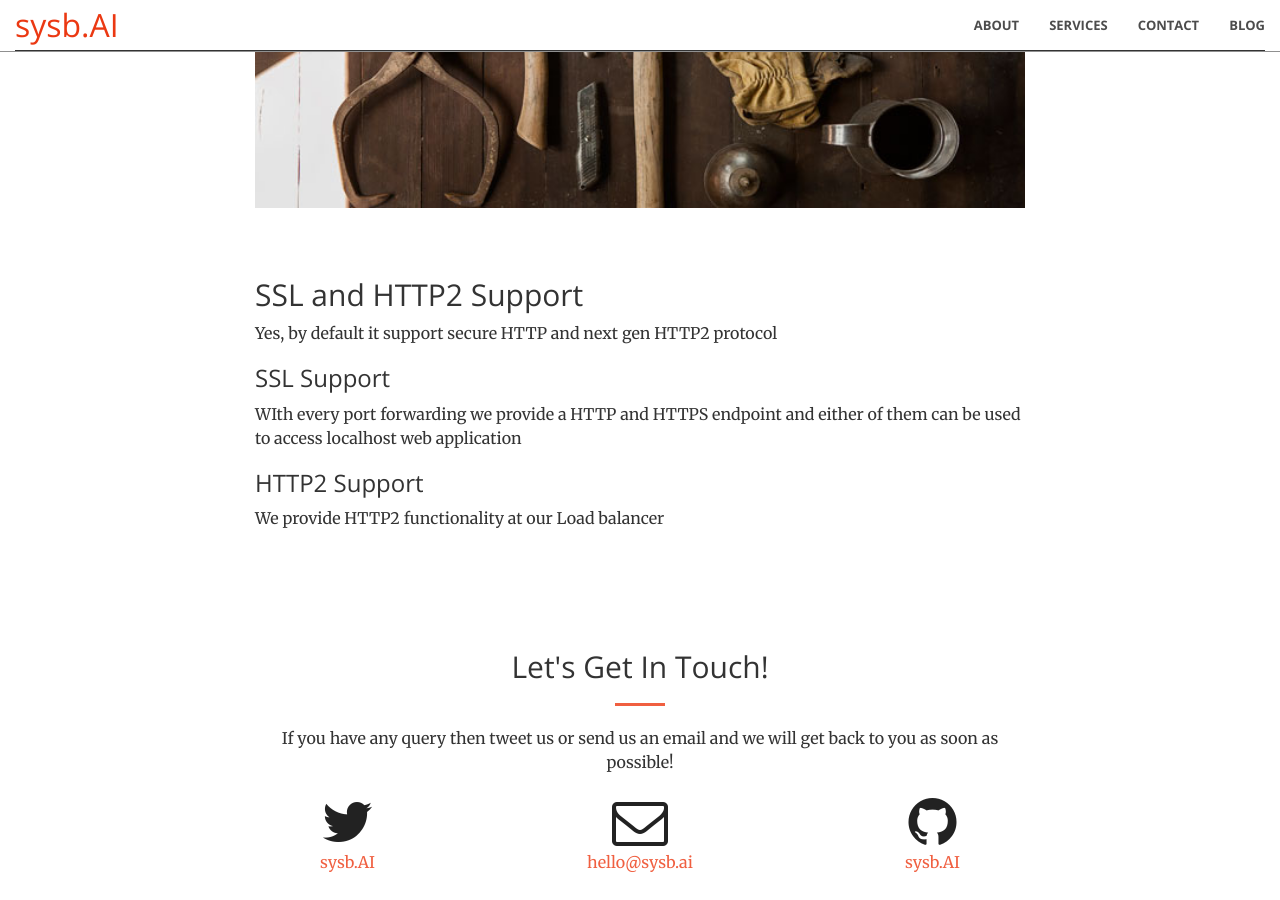
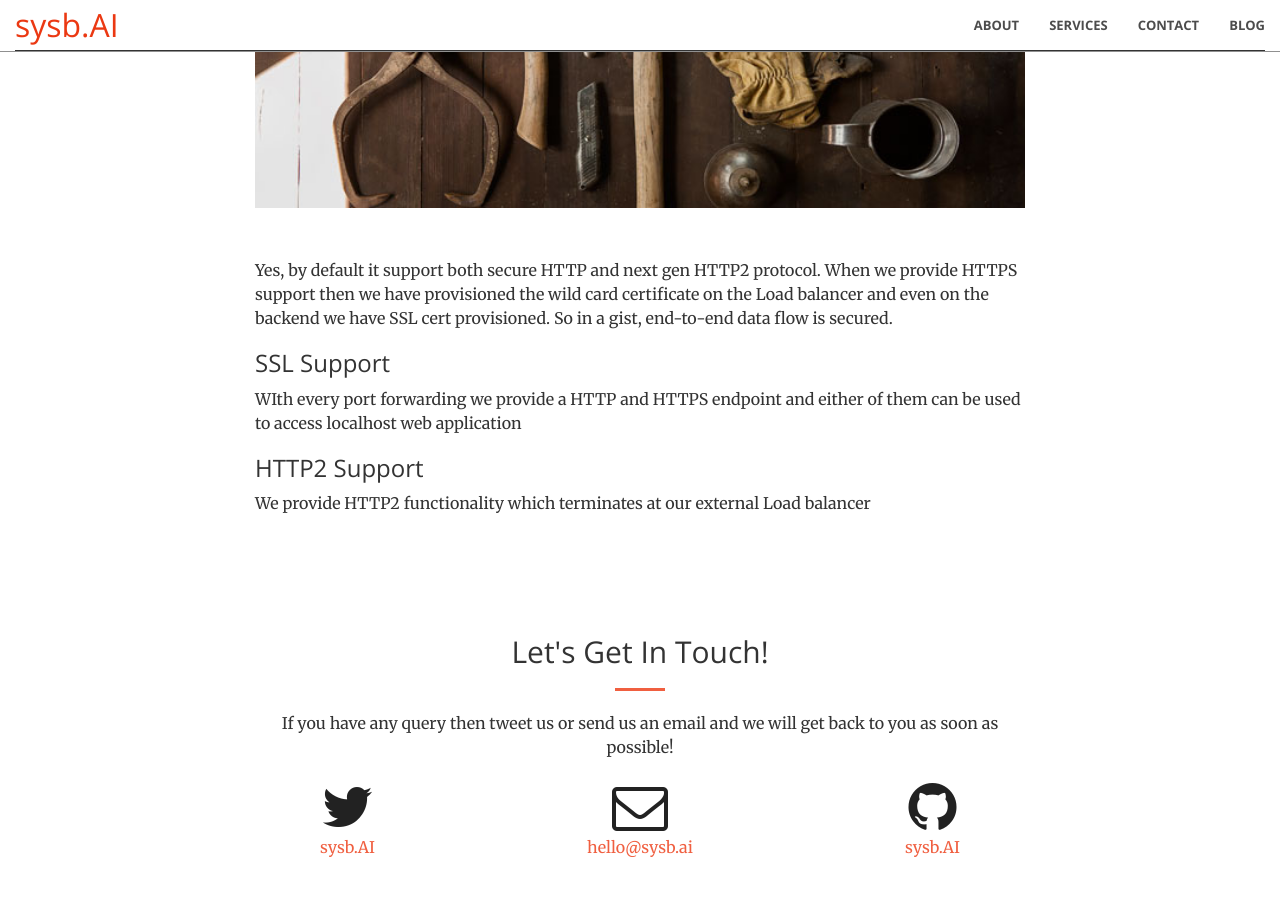
Before and after one commit to usama7628674/sysb.AI, a Jekyll site: the page built from _posts/2020-02-08-ssl-and-http2-support.md, in a window 1280 px wide and 900 px high, scrolled down 418 px. Built offline with Jekyll 4.4.1, drawn with Linux system fonts in a browser that asks for light colours.

Commit message:
some cosmetic modification

```diff
--- a/_posts/2020-02-08-ssl-and-http2-support.md
+++ b/_posts/2020-02-08-ssl-and-http2-support.md
@@ -4,10 +4,10 @@ title: SSL and HTTP2 support
 image: /img/portfolio/6
 ---
 
-## SSL and HTTP2 Support
-Yes, by default it support secure HTTP and next gen HTTP2 protocol
+Yes, by default it support both secure HTTP and next gen HTTP2 protocol. When we provide HTTPS support then we have provisioned the wild card certificate on the Load balancer and even on the backend we have SSL cert provisioned. So in a gist, end-to-end data flow is secured.
+
 ### SSL Support
 WIth every port forwarding we provide a HTTP and HTTPS endpoint and either of them can be used to access localhost web application
 
 ### HTTP2 Support
-We provide HTTP2 functionality at our Load balancer
+We provide HTTP2 functionality which terminates at our external Load balancer
```
Also changed, not shown: _posts/2020-02-03-how-to-access-local-web-application.md (+0 -1 lines), _posts/2020-02-04-how-to-get-static-subdomain.md (+0 -1 lines), _posts/2020-02-05-how-to-add-custom-header.md (+0 -1 lines), _posts/2020-02-06-how-to-access-tcp-application-over-internet.md (+0 -1 lines), _posts/2020-02-07-ssh-tips-and-tricks.md (+0 -1 lines).
